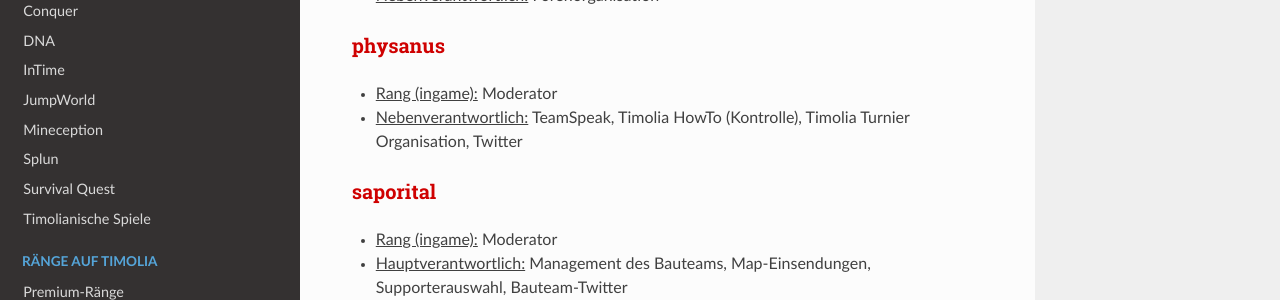
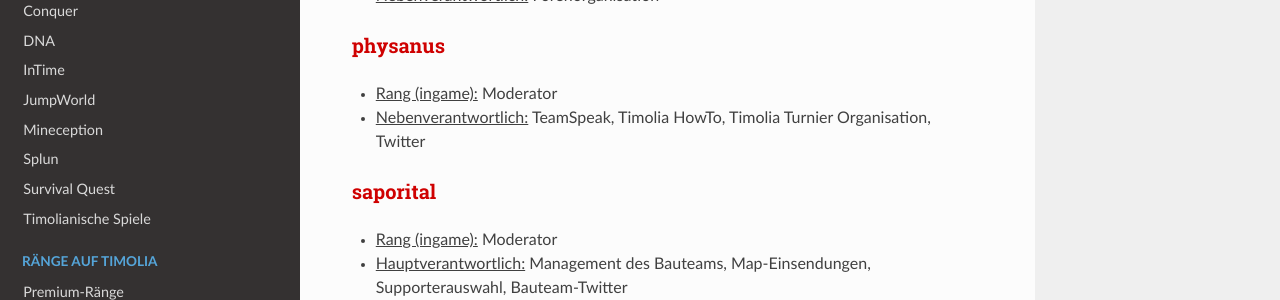
Before and after one commit to TimoliaDE/HowTo, an MkDocs documentation site: the page built from docs/team/members.md, in a window 1280 px wide and 900 px high, scrolled down 1801 px. Shown: the part 150-450 px from the top of the window. Built offline with MkDocs 1.6.1, drawn with Linux system fonts in a browser that asks for light colours; nearby versions of some CDN libraries; old or Windows-style settings are respelled for this version of MkDocs.

Commit message:
Update members.md

```diff
--- a/docs/team/members.md
+++ b/docs/team/members.md
@@ -58,7 +58,7 @@ Moderatoren koordinieren einzelne Projekte oder Bereiche auf Timolia und sorgen
 
 ### <strong><span style="color:#CF0101">physanus</span></strong>
 - <u>Rang (ingame):</u> Moderator
-- <u>Nebenverantwortlich:</u> TeamSpeak, Timolia HowTo (Kontrolle), Timolia Turnier Organisation, Twitter
+- <u>Nebenverantwortlich:</u> TeamSpeak, Timolia HowTo, Timolia Turnier Organisation, Twitter
 
 ### <strong><span style="color:#CF0101">saporital</span></strong>
 - <u>Rang (ingame):</u> Moderator
```
